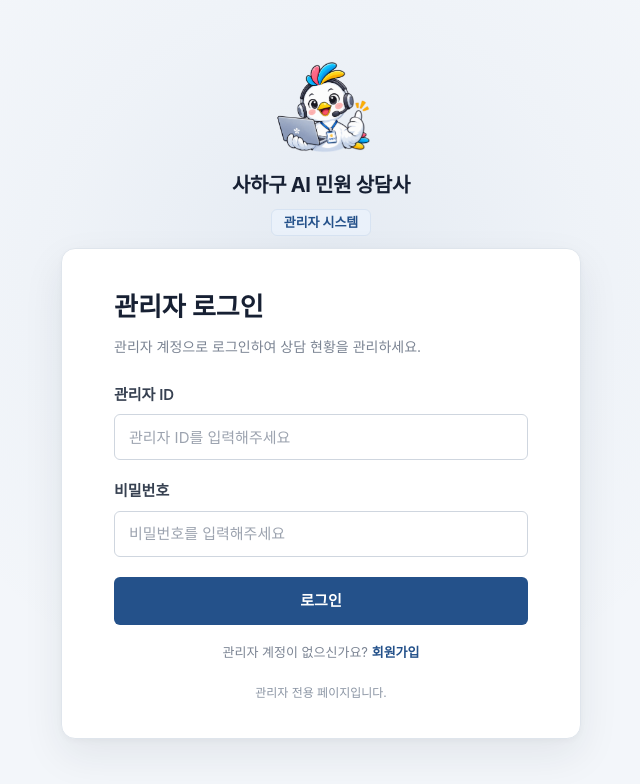
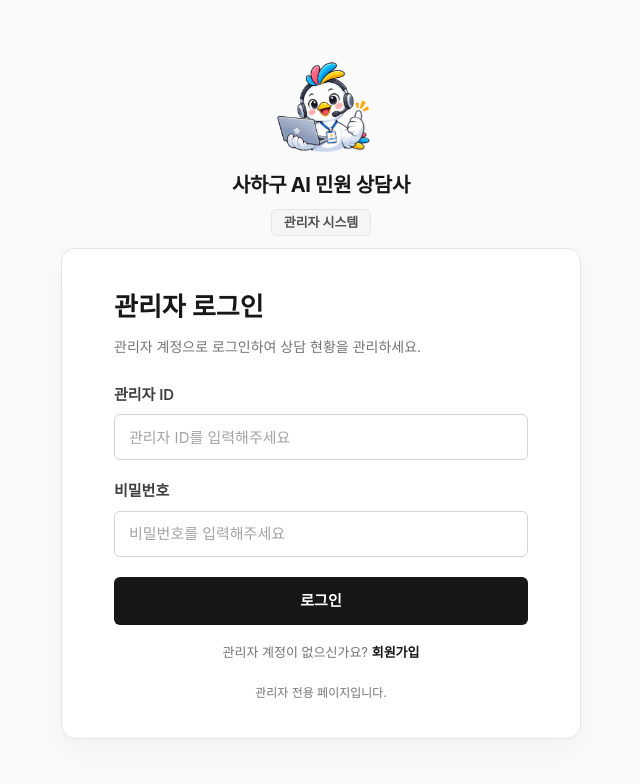
Before and after one commit to dainkim621/Saha_AI_Counselor, a React (Vite) app in the folder frontend/: page /admin/login in a window 1280 px wide. Shown: the top 784 px of the page, without its empty margins (319-959 px from the left). Built offline with nearby package versions, Linux system fonts and the light colour scheme.

Commit message:
style: 관리자 로그인 및 회원가입 페이지 흑백·그레이 테마 적용 및 입력창·버튼 스타일 통일

```diff
--- a/frontend/src/styles/AdminLogin.css
+++ b/frontend/src/styles/AdminLogin.css
@@ -1,3 +1,4 @@
+
 /* 관리자 로그인 페이지 전체 영역 */
 .admin-login-page {
   min-height: 100vh;
@@ -6,16 +7,7 @@
   justify-content: center;
   padding: 24px;
 
-  /* 기존 단색 회색보다 은은한 관리자 페이지 배경 */
-  background:
-    radial-gradient(
-      circle at 50% 35%,
-      rgba(49, 95, 150, 0.08) 0,
-      rgba(49, 95, 150, 0.025) 32%,
-      transparent 55%
-    ),
-    #f3f6fa;
-
+  background: #fafafa;
   box-sizing: border-box;
 }
 
@@ -39,12 +31,12 @@
   padding: 38px 52px 36px;
 
   background: #ffffff;
-  border: 1px solid #dfe5ec;
+  border: 1px solid #e5e5e5;
   border-radius: 14px;
 
   box-shadow:
-    0 16px 40px rgba(31, 41, 55, 0.08),
-    0 2px 8px rgba(31, 41, 55, 0.04);
+    0 12px 32px rgba(0, 0, 0, 0.035),
+    0 2px 8px rgba(0, 0, 0, 0.02);
 
   box-sizing: border-box;
 }
@@ -78,10 +70,11 @@
   }
 }
 
+/* 서비스 이름 */
 .admin-login-service-name {
   margin: 4px 0 10px;
 
-  color: #172033;
+  color: #171717;
   font-size: 20px;
   font-weight: 700;
   line-height: 1.4;
@@ -96,11 +89,11 @@
 
   padding: 6px 12px;
 
-  background: #eaf1fa;
-  border: 1px solid #d7e3f2;
+  background: #f5f5f5;
+  border: 1px solid #e5e5e5;
   border-radius: 6px;
 
-  color: #24518a;
+  color: #525252;
   font-size: 13px;
   font-weight: 600;
   line-height: 1;
@@ -112,7 +105,7 @@
 .admin-login-header h1 {
   margin: 0;
 
-  color: #172033;
+  color: #171717;
   font-size: 26px;
   font-weight: 700;
   text-align: left;
@@ -122,7 +115,7 @@
 .admin-login-description {
   margin: 10px 0 0;
 
-  color: #7b8493;
+  color: #737373;
   font-size: 14px;
   line-height: 1.6;
   text-align: left;
@@ -145,7 +138,8 @@
 /* 입력창 제목 */
 .admin-login-field label {
   margin-bottom: 8px;
-  color: #374151;
+
+  color: #404040;
   font-size: 15px;
   font-weight: 600;
 }
@@ -155,13 +149,17 @@
   width: 100%;
   height: 46px;
   padding: 0 14px;
-  border: 1px solid #cfd6df;
+
+  border: 1px solid #d4d4d4;
   border-radius: 6px;
+
   background: #ffffff;
-  color: #1f2937;
+  color: #171717;
+
   font-size: 15px;
   box-sizing: border-box;
   outline: none;
+
   transition:
     border-color 0.2s ease,
     box-shadow 0.2s ease;
@@ -169,13 +167,13 @@
 
 /* 입력창 안내 문구 */
 .admin-login-field input::placeholder {
-  color: #9ca3af;
+  color: #a3a3a3;
 }
 
 /* 입력창 선택 상태 */
 .admin-login-field input:focus {
-  border-color: #315f96;
-  box-shadow: 0 0 0 3px rgba(49, 95, 150, 0.12);
+  border-color: #525252;
+  box-shadow: 0 0 0 3px rgba(23, 23, 23, 0.10);
 }
 
 /* 로그인 오류 메시지 영역 */
@@ -187,6 +185,7 @@
 /* 로그인 오류 메시지 */
 .admin-login-error {
   margin: 0;
+
   color: #c0392b;
   font-size: 13px;
   font-weight: 500;
@@ -197,13 +196,17 @@
 .admin-login-button {
   width: 100%;
   height: 48px;
+
   border: none;
   border-radius: 6px;
-  background: #24518a;
+
+  background: #171717;
   color: #ffffff;
+
   font-size: 15px;
   font-weight: 700;
   cursor: pointer;
+
   transition:
     background-color 0.2s ease,
     transform 0.1s ease;
@@ -211,7 +214,7 @@
 
 /* 로그인 버튼 마우스 오버 */
 .admin-login-button:hover:not(:disabled) {
-  background: #1c4374;
+  background: #404040;
 }
 
 /* 로그인 버튼 클릭 */
@@ -221,7 +224,7 @@
 
 /* 로그인 요청 중 버튼 */
 .admin-login-button:disabled {
-  background: #8fa6c2;
+  background: #a3a3a3;
   cursor: not-allowed;
 }
 
@@ -229,14 +232,14 @@
 .admin-login-signup {
   margin: 18px 0 0;
 
-  color: #7b8493;
+  color: #737373;
   font-size: 13px;
   text-align: center;
 }
 
 /* 로그인 / 회원가입 이동 링크 */
 .admin-login-signup a {
-  color: #24518a;
+  color: #171717;
   font-weight: 600;
   text-decoration: none;
 }
@@ -249,7 +252,8 @@
 /* 카드 하단 안내 */
 .admin-login-notice {
   margin: 22px 0 0;
-  color: #8a94a3;
+
+  color: #737373;
   font-size: 12px;
   text-align: center;
 }
```
